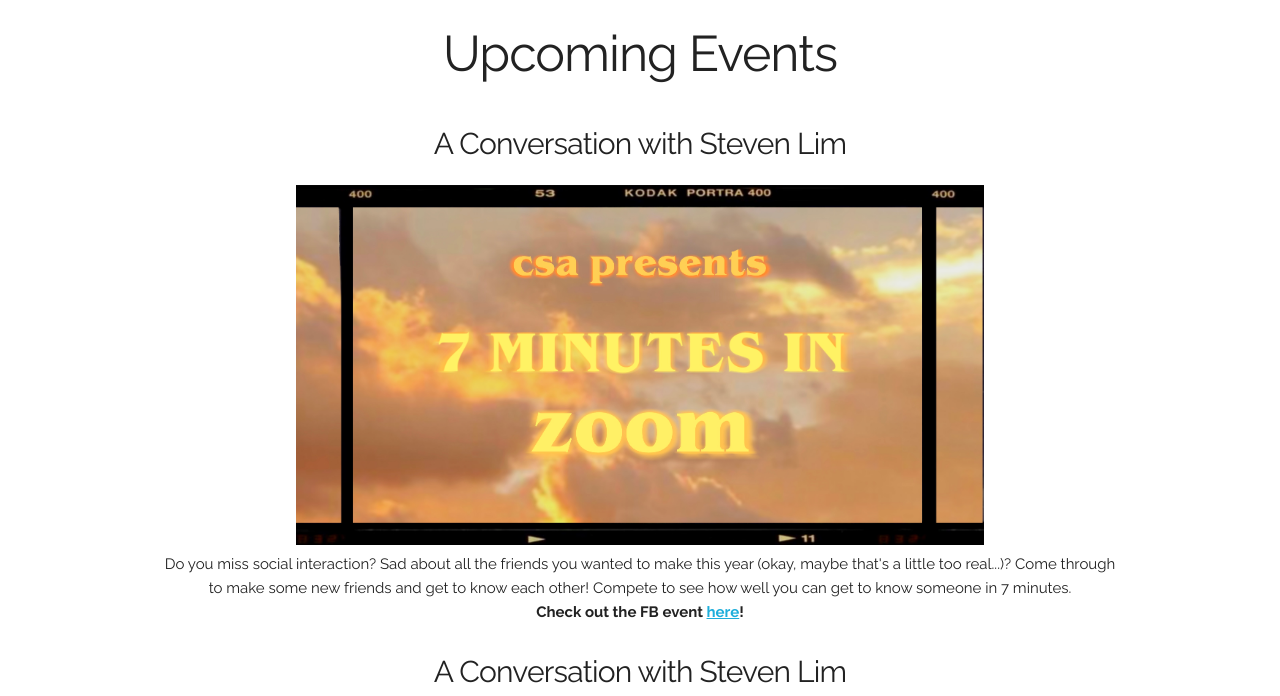
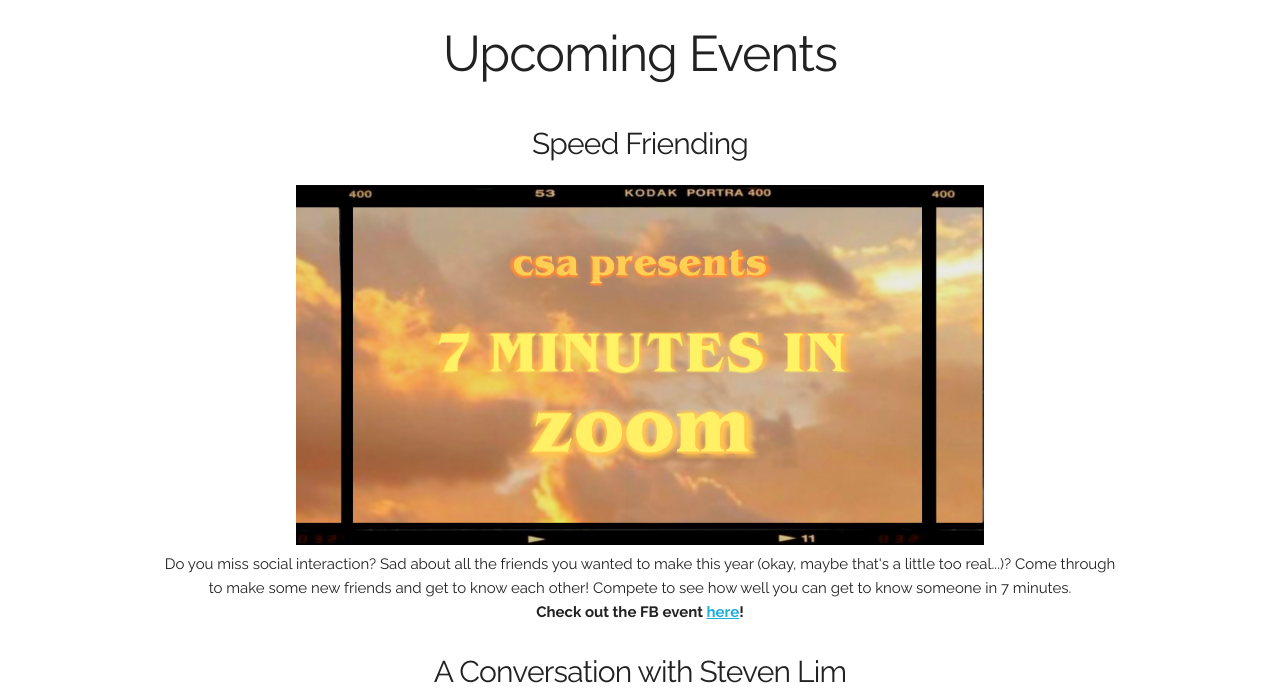
Before and after one commit to browncsa/csa, a plain HTML site: page events.html in a window 1280 px wide. Shown: the part 104-800 px from the top of the page. Drawn offline with nearby package versions, Linux system fonts and the light colour scheme.

Commit message:
Add Speed Friending event

```diff
--- a/events.html
+++ b/events.html
@@ -80,7 +80,7 @@
     <!-- <h5 class="waitMessage">Stay tuned for more events!</h5> -->
 
     <div class="event">
-        <h4>A Conversation with Steven Lim</h4>
+        <h4>Speed Friending</h4>
         <img class="banner" src="images/Event Banners/speed-friending-banner.jpg">
         <p class="description">
             Do you miss social interaction? Sad about all the friends you wanted to make this year (okay, maybe that's a little too
```
